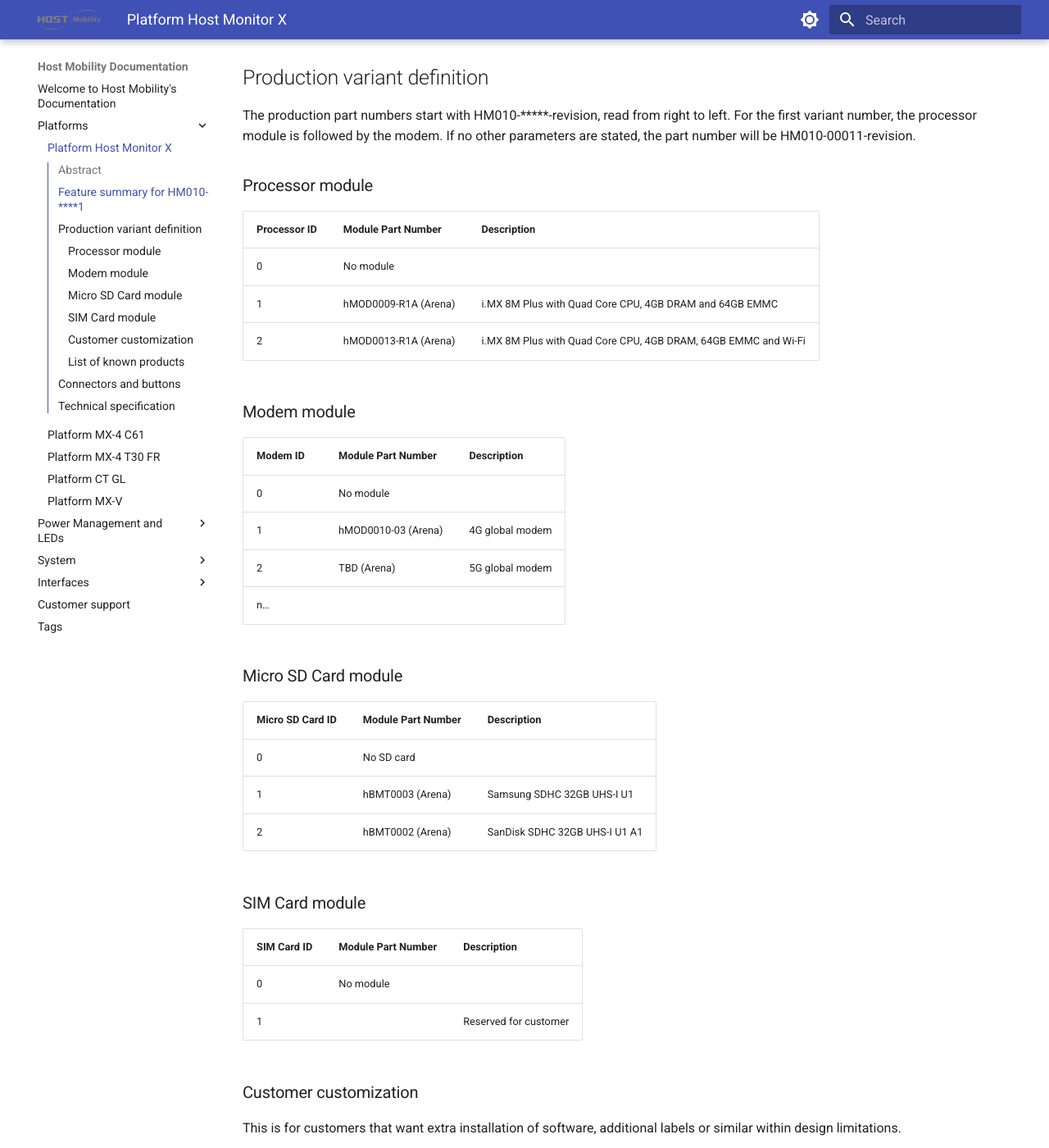
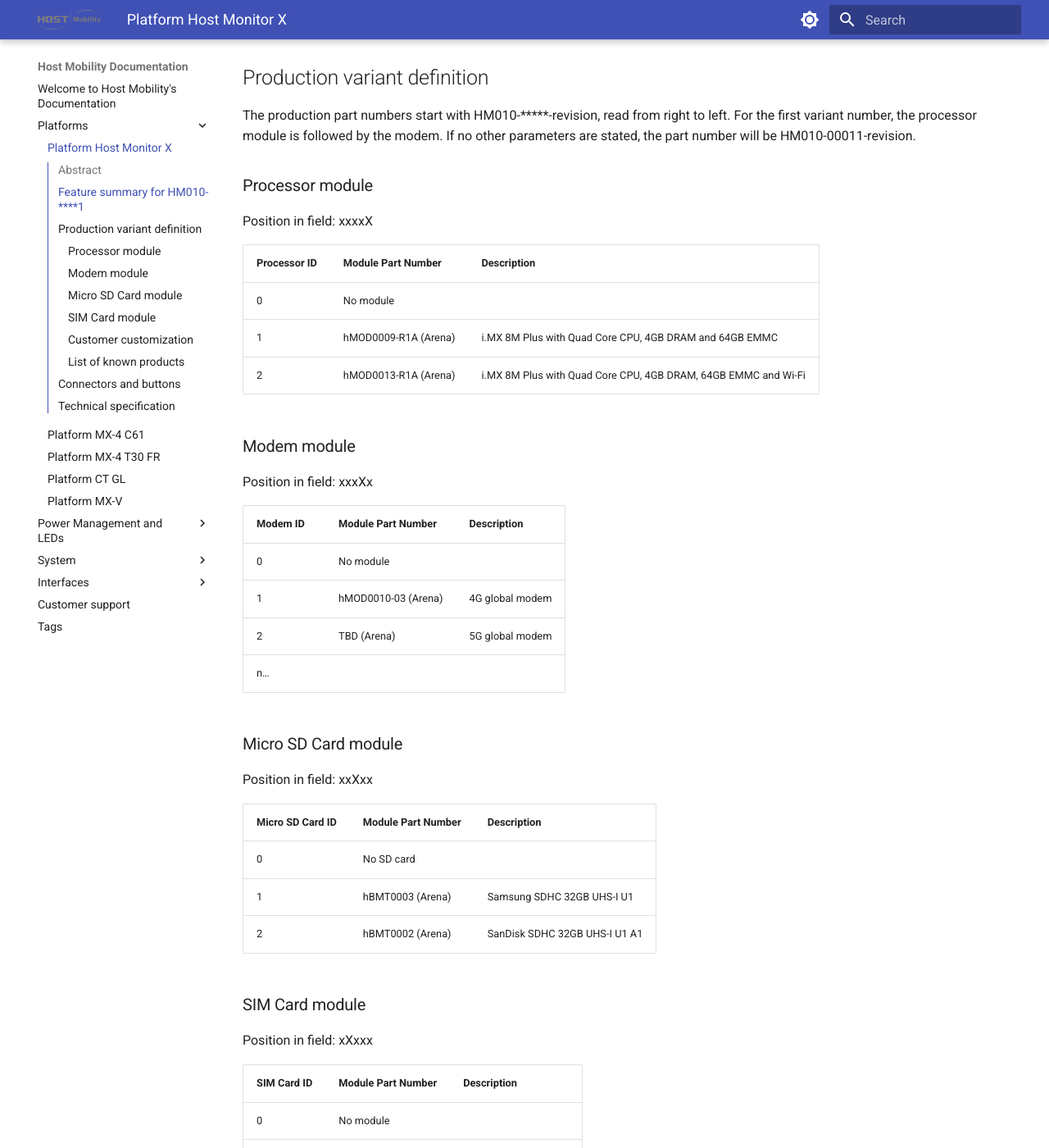
Before and after one commit to hostmobility/documentation, an MkDocs documentation site: the page built from docs/product/host-monitor-x.md, in a window 1280 px wide and 1400 px high, scrolled down 2125 px. Shown: the whole window at 82% size. Built offline with MkDocs 1.6.1 and Material for MkDocs 9.7.7, drawn with Linux system fonts in a browser that asks for light colours; some of the changed text lies outside the part shown.

Commit message:
hmx: add position field for product variant in host-monitor-x

```diff
--- a/docs/product/host-monitor-x.md
+++ b/docs/product/host-monitor-x.md
@@ -47,6 +47,8 @@
 
 ### Processor module
 
+Position in field: xxxxX
+
 | Processor ID | Module Part Number                 | Description                                         |
 |--------------|------------------------------------|-----------------------------------------------------|
 | 0            | No module                          |                                                     |
@@ -54,6 +56,8 @@
 | 2            | hMOD0013-R1A (Arena)               | i.MX 8M Plus with Quad Core CPU, 4GB DRAM, 64GB EMMC and Wi-Fi |
 
 ### Modem module
+
+Position in field: xxxXx
 
 | Modem ID | Module Part Number     | Description             |
 |----------|------------------------|-------------------------|
@@ -64,6 +68,8 @@
 
 ### Micro SD Card module
 
+Position in field: xxXxx
+
 | Micro SD Card ID | Module Part Number  | Description                             |
 |------------------|---------------------|-----------------------------------------|
 | 0                | No SD card          |                                         |
@@ -71,6 +77,8 @@
 | 2                | hBMT0002 (Arena)    | SanDisk SDHC 32GB UHS-I U1 A1           |
 
 ### SIM Card module
+
+Position in field: xXxxx
 
 | SIM Card ID | Module Part Number | Description             |
 |-------------|---------------------|-------------------------|
@@ -80,6 +88,8 @@
 ### Customer customization
 
 This is for customers that want extra installation of software, additional labels or similar within design limitations.
+
+Position in field: Xxxxx
 
 | Customer ID | Customer Tweaks | Description                                             |
 |-------------|-----------------|---------------------------------------------------------|
@@ -98,8 +108,6 @@
 **Note:** For Host Mobility employees, update this page after making changes to internal document FILE-000767 (800141-Product variant definition HM010-000-x).
 
 
-
-
 ## Connectors and buttons
 
 [![Connectors and buttons](../assets/800125_HMX%20connectors%20and%20buttons%20(page%201).PNG)](../assets/800125_HMX%20connectors%20and%20buttons.PDF)
```
